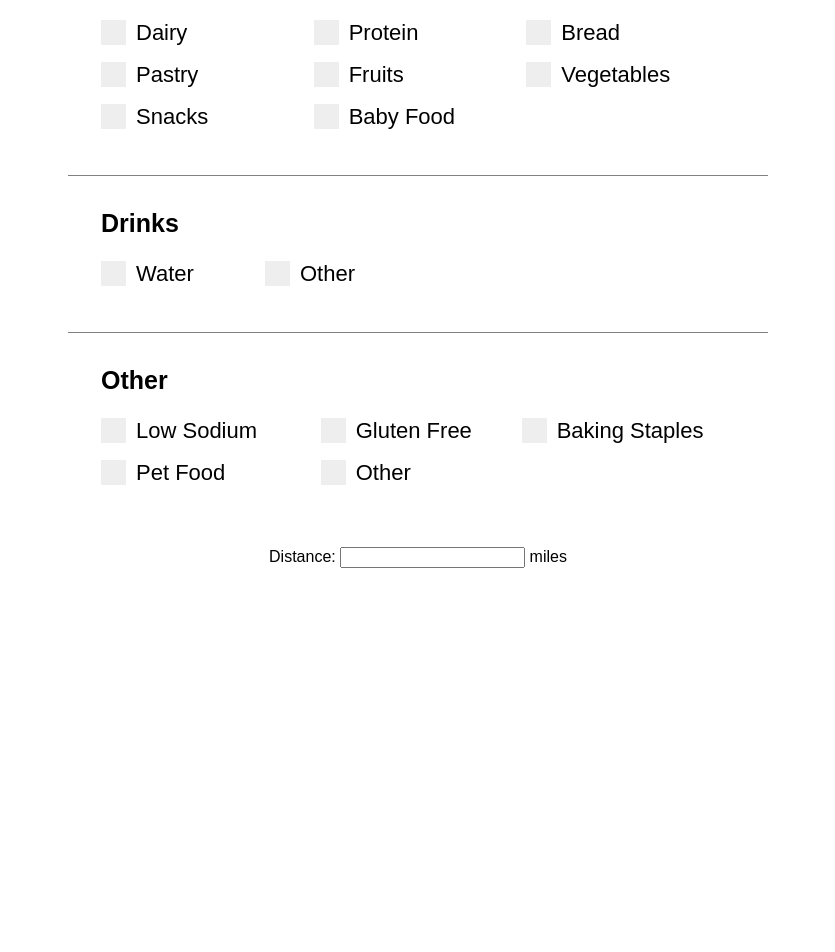
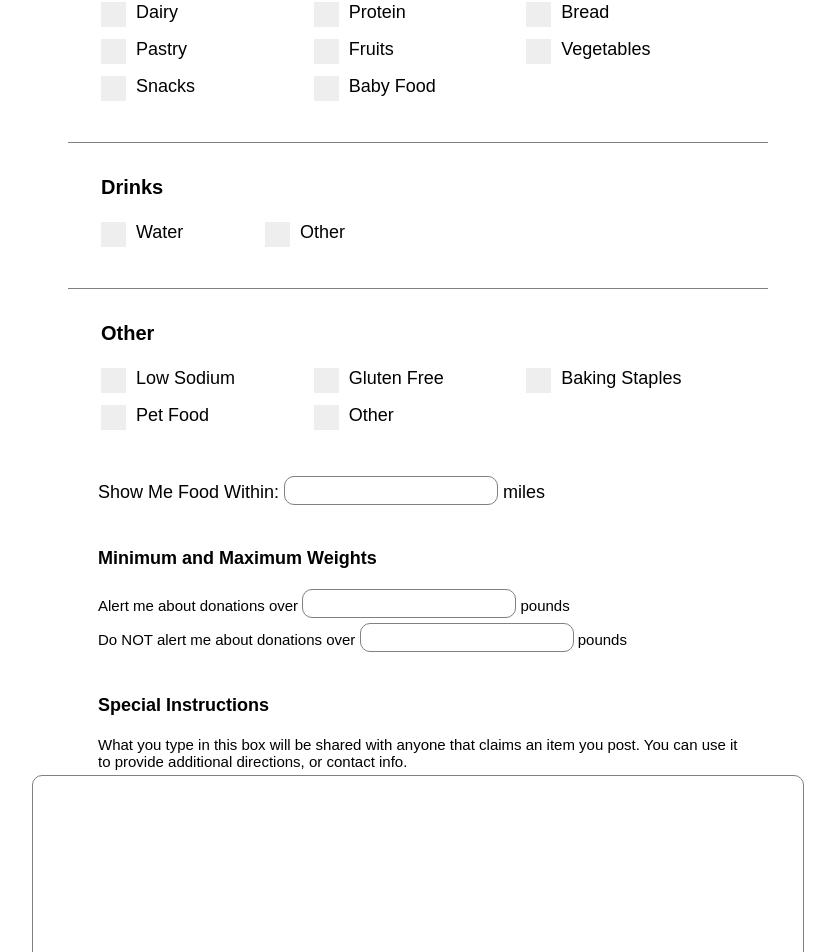
Before and after one commit to dbf8/Means_Database_Signup, a React (Create React App) app: page / in a window 1280 px wide. Shown: the part 165-1117 px from the top of the page, without its empty margins (222-1057 px from the left). Before the commit the page ends 800 px from the top, so only its background shows below. Built offline with nearby package versions, Linux system fonts and the light colour scheme.

Commit message:
finish css

```diff
--- a/src/preferences/Preferences.css
+++ b/src/preferences/Preferences.css
@@ -1,12 +1,12 @@
 .preferences-header {
    font-family: 'Oswald', sans-serif;
-   font-size: 40px;
+   font-size: 35px;
 }
 label {
    font-size: 20px;
 }
 th {
-   font-size: 25px;
+   font-size: 20px;
    padding-bottom: 20px;
 }
 table {
@@ -32,7 +32,7 @@ tbody {
    position: relative;
    padding-left: 35px;
    margin-bottom: 12px;
-   font-size: 22px;
+   font-size: 18px;
    -webkit-user-select: none;
    -moz-user-select: none;
    -ms-user-select: none;
@@ -90,3 +90,37 @@ tbody {
    -ms-transform: rotate(45deg);
    transform: rotate(45deg);
 }
+
+.distance {
+   font-family: 'Oswald', sans-serif;
+   font-size: 18px;
+   text-align: left;
+   margin: 5px 25%;
+}
+.h2 {
+   margin: 20px 25%;
+   text-align: left;
+   font-size: 18px;
+}
+.mile-input {
+   font-family: 'Lato', 'sans-serif';
+   height: 25px;
+   width: 200px;
+   font-size: 18px;
+   border-radius: 10px;
+   border: 1px solid grey;
+   outline: none;
+   padding-left: 10px;
+}
+.small-text {
+   font-size: 15px;
+}
+textarea {
+   height: 200px;
+   width: 750px;
+   font-size: 15px;
+   padding: 10px;
+   border: 1px solid grey;
+   border-radius: 10px;
+   outline: none;
+}
--- a/src/preferences/Preferences.js
+++ b/src/preferences/Preferences.js
@@ -2,6 +2,7 @@ import React, { Component } from 'react';
 import './Preferences.css'
 
 class Preferences extends Component {
+
   render() {
     return (
       <div className="table-container">
@@ -51,7 +52,16 @@ class Preferences extends Component {
           </tbody>
         </table>
 
-        <p>Distance: <input type="number" /> miles</p>
+        <p className="distance">Show Me Food Within: <input className="mile-input" type="number" min="0" step="5" onkeydown="return false" /> miles</p>
+        <br />
+        <h2 className="h2">Minimum and Maximum Weights</h2>
+        <p className="distance small-text">Alert me about donations over <input className="mile-input" type="number" min="0" step="5" onkeydown="return false" /> pounds</p>
+        <p className="distance small-text">Do NOT alert me about donations over <input className="mile-input" type="number" min="0" step="5" onkeydown="return false" /> pounds</p>
+
+        <br />
+        <h2 className="h2">Special Instructions</h2>
+        <p className="distance small-text">What you type in this box will be shared with anyone that claims an item you post. You can use it to provide additional directions, or contact info.</p>
+        <textarea></textarea>
       </div>
     );
   }
```
